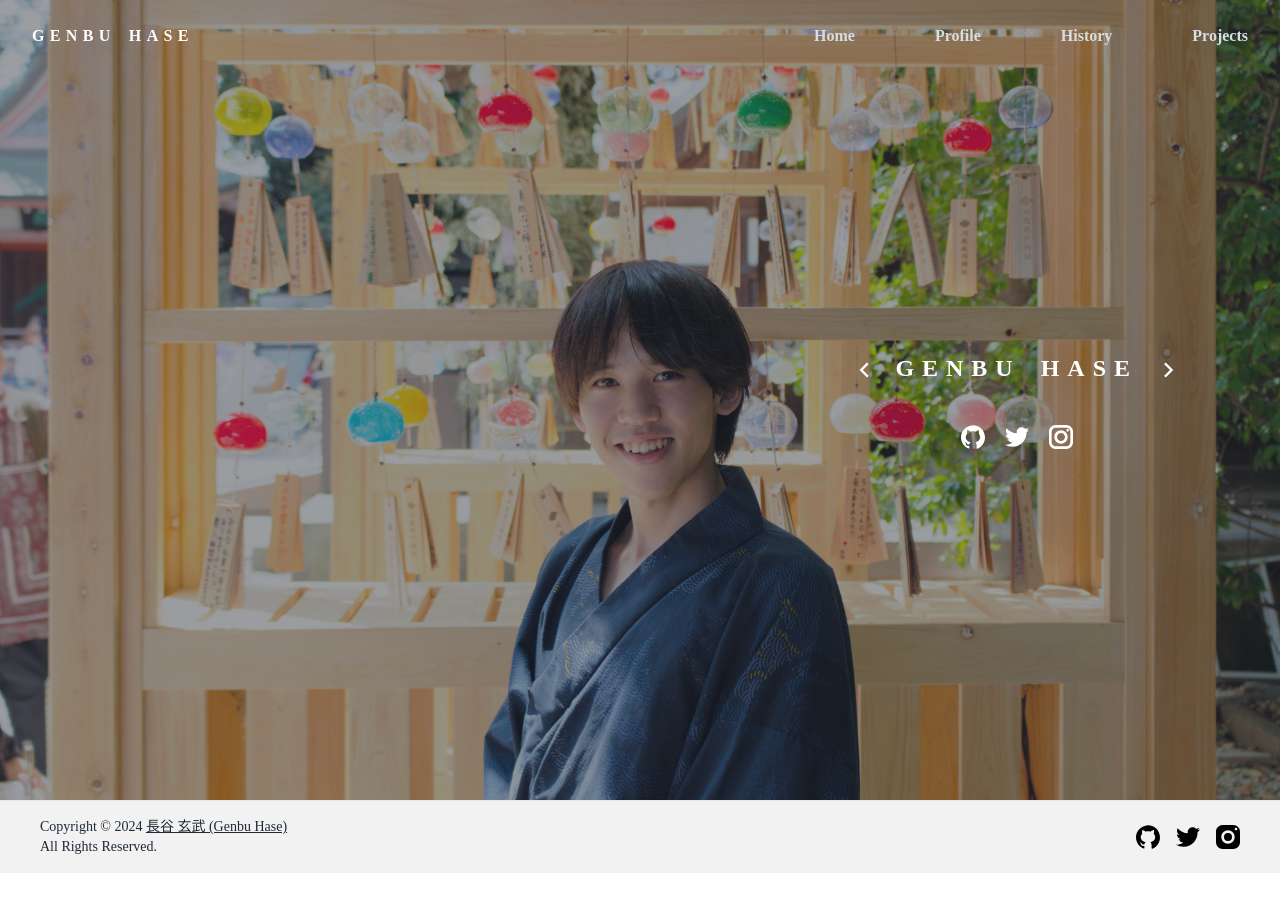
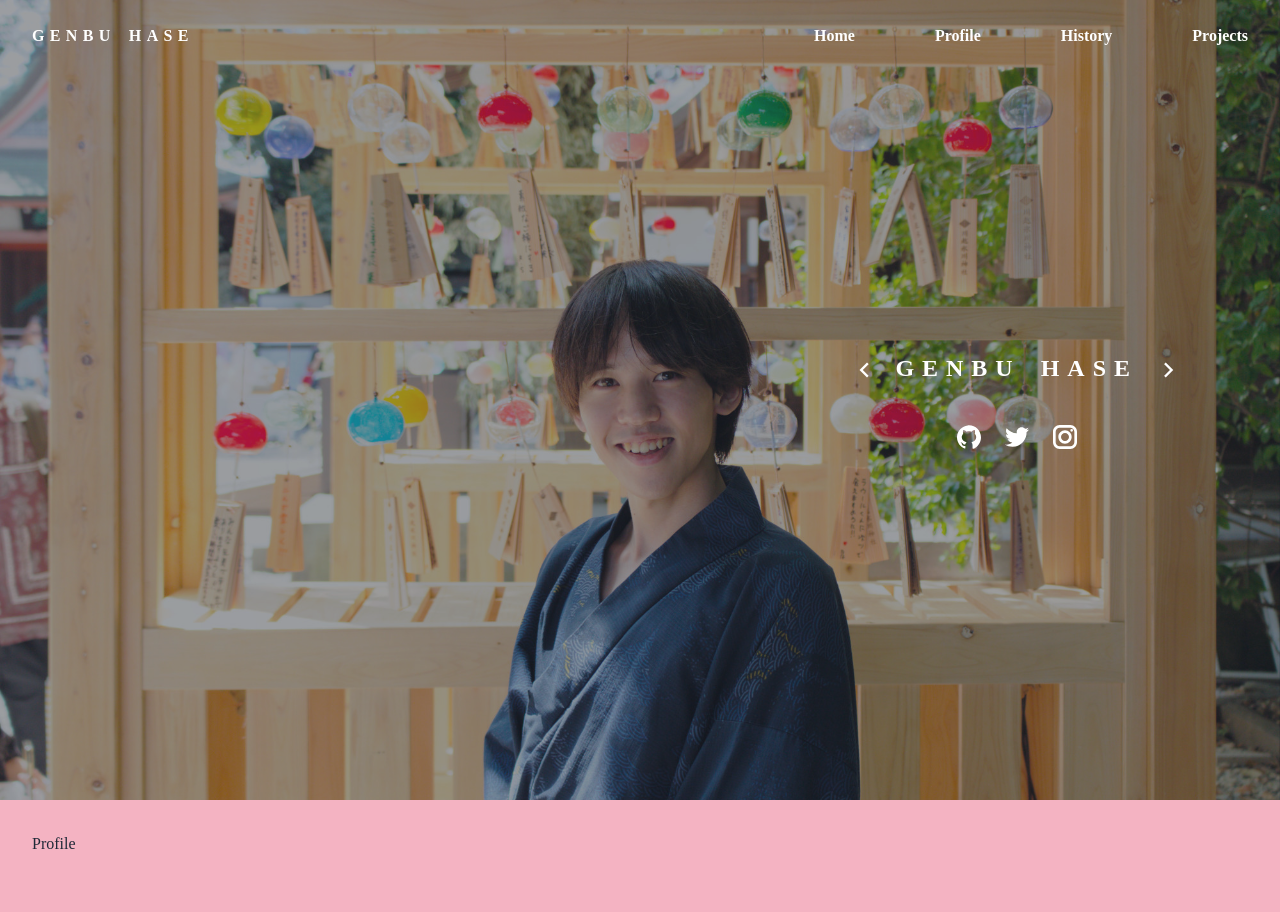
Before and after one commit to GenbuHase/GenbuHase, a Nuxt app: page / in a window 1280 px wide. Shown: the top 912 px of the page. Before the commit the page ends 873 px from the top, so only its background shows below. Built offline with nearby package versions, Linux system fonts and the light colour scheme; a web font is replaced by a local one.

Commit message:
0.1.0.12 + ナビゲーション・モバイルサイドバーを刷新

```diff
--- a/layouts/default.vue
+++ b/layouts/default.vue
@@ -1,63 +1,60 @@
 <template>
-  <div class="">
-    <header class="absolute inset-x-0 top-0 z-50 text-neutral-content">
-      <nav class="flex items-center justify-between p-6 lg:px-8" aria-label="Global">
-        <div class="flex lg:flex-1">
-          <NuxtLink to="/" class="brand-name -m-1.5 p-1.5 text-white">Genbu Hase</NuxtLink>
+  <section>
+    <header class="fixed inset-x-0 top-0 z-50 text-white">
+      <div class="drawer drawer-end">
+        <input id="sidebar-status" class="drawer-toggle" type="checkbox" />
+
+        <div class="drawer-content flex flex-col">
+          <nav class="navbar p-6 lg:px-8">
+            <div class="flex-1">
+              <NuxtLink to="/" class="brand-name -m-1.5 p-1.5">Genbu Hase</NuxtLink>
             </div>
 
             <div class="hidden lg:flex lg:gap-x-20">
-          <NuxtLink to="/" class="font-semibold leading-6">Home</NuxtLink>
-          <NuxtLink to="/profile" class="font-semibold leading-6">Profile</NuxtLink>
-          <NuxtLink to="/history" class="font-semibold leading-6">History</NuxtLink>
-          <NuxtLink to="/projects" class="font-semibold leading-6">Projects</NuxtLink>
+              <NuxtLink to="/" class="font-bold">Home</NuxtLink>
+              <NuxtLink to="/profile" class="font-bold">Profile</NuxtLink>
+              <NuxtLink to="/history" class="font-bold">History</NuxtLink>
+              <NuxtLink to="/projects" class="font-bold">Projects</NuxtLink>
             </div>
 
-        <div class="flex lg:hidden">
-          <button type="button" class="-m-2.5 inline-flex items-center justify-center rounded-md p-2.5" @click="openMenu">
-            <span class="sr-only">Open main menu</span>
+            <div class="flex-none lg:hidden">
+              <label class="btn btn-square btn-ghost" for="sidebar-status" aria-label="Open Sidebar">
                 <svg class="h-6 w-6" fill="none" viewBox="0 0 24 24" stroke-width="1.5" stroke="currentColor" aria-hidden="true">
                   <path stroke-linecap="round" stroke-linejoin="round" d="M3.75 6.75h16.5M3.75 12h16.5m-16.5 5.25h16.5" />
                 </svg>
-          </button>
+              </label>
             </div>
           </nav>
+        </div>
 
-      <!-- Mobile menu, show/hide based on menu open state. -->
-      <div ref="menu" class="menu lg:hidden" role="dialog" aria-modal="true" v-if="Menu_isOpened">
-        <!-- Background backdrop, show/hide based on slide-over state. -->
-        <div class="fixed inset-0 z-50"></div>
+        <div class="drawer-side text-base-content">
+          <label class="drawer-overlay" for="sidebar-status" aria-label="Close Sidebar" />
 
-        <div class="fixed inset-y-0 right-0 z-50 w-full overflow-y-auto bg-white px-6 py-6 sm:max-w-sm sm:ring-1 sm:ring-gray-900/10">
+          <ul class="menu menu-lg w-full sm:max-w-sm min-h-full p-6 bg-white sm:ring-1 sm:ring-gray-900/10">
             <div class="flex items-center justify-between">
               <div />
 
-            <button type="button" class="-m-2.5 rounded-md p-2.5 text-gray-700" @click="closeMenu">
-              <span class="sr-only">Close menu</span>
-
+              <label class="btn btn-square btn-ghost" for="sidebar-status" aria-label="Close Sidebar">
                 <svg class="h-6 w-6" fill="none" viewBox="0 0 24 24" stroke-width="1.5" stroke="currentColor" aria-hidden="true">
                   <path stroke-linecap="round" stroke-linejoin="round" d="M6 18L18 6M6 6l12 12" />
                 </svg>
-            </button>
+              </label>
             </div>
 
-          <div class="mt-6 flow-root">
-            <div class="-my-6 divide-y divide-gray-500/10">
-              <div class="space-y-2 py-6">
-                <NuxtLink to="/" class="-mx-3 block rounded-lg px-3 py-2 text-base font-semibold leading-7 text-gray-900 hover:bg-gray-50">Home</NuxtLink>
-                <NuxtLink to="/profile" class="-mx-3 block rounded-lg px-3 py-2 text-base font-semibold leading-7 text-gray-900 hover:bg-gray-50">Profile</NuxtLink>
-                <NuxtLink to="/history" class="-mx-3 block rounded-lg px-3 py-2 text-base font-semibold leading-7 text-gray-900 hover:bg-gray-50">History</NuxtLink>
-                <NuxtLink to="/projects" class="-mx-3 block rounded-lg px-3 py-2 text-base font-semibold leading-7 text-gray-900 hover:bg-gray-50">Projects</NuxtLink>
+            <div class="mt-6">
+              <li><NuxtLink to="/" class="text-base font-bold">Home</NuxtLink></li>
+              <li><NuxtLink to="/profile" class="text-base font-bold">Profile</NuxtLink></li>
+              <li><NuxtLink to="/history" class="text-base font-bold">History</NuxtLink></li>
+              <li><NuxtLink to="/projects" class="text-base font-bold">Projects</NuxtLink></li>
             </div>
-            </div>
-          </div>
+          </ul>
         </div>
       </div>
     </header>
 
     <slot />
 
-    <footer class="footer bg-base-200 text-base-content border-base-300 border-t px-10 py-4">
+    <footer class="footer px-10 py-4 bg-base-200 text-base-content border-base-300 border-t">
       <aside class="grid-flow-col items-center">
         <p>
           Copyright &copy; 2024 <a class="link" href="/">長谷 玄武 (Genbu Hase)</a><br>
@@ -79,38 +76,11 @@
         </a>
       </nav>
     </footer>
-  </div>
+  </section>
 </template>
 
 <style lang="scss" scoped>
-  .menu {
-    @apply transition;
-    @apply duration-200;
-    @apply ease-out;
-    @apply opacity-0;
-
-    &.open {
-      @apply transition;
-      @apply duration-150;
-      @apply ease-in;
-      @apply opacity-100;
-    }
-  }
 </style>
 
 <script setup lang="ts">
-  import { ref } from "vue";
-
-  const menu = ref();
-  const Menu_isOpened = ref(false);
-
-  function openMenu () {
-    Menu_isOpened.value = true;
-    setTimeout(() => menu.value.classList.add("open"));
-  }
-
-  function closeMenu () {
-    menu.value.classList.remove("open");
-    setTimeout(() => Menu_isOpened.value = false, 150);
-  }
 </script>
--- a/package.json
+++ b/package.json
@@ -1,7 +1,7 @@
 {
   "type": "module",
   "name": "genbuhase-portfolio",
-  "version": "0.1.0.11",
+  "version": "0.1.0.12",
   "description": "GenbuHase's Portfolio",
   "author": "Genbu Hase (https://genbuhase.github.io/)",
   "main": "index.js",
--- a/pages/index.vue
+++ b/pages/index.vue
@@ -1,5 +1,5 @@
 <template>
-  <div class="bg-current">
+  <main class="text-base-content bg-[#f4b3c2]">
     <aside ref="hero" :class='["hero", `hero-${currentHeroImage}`, "min-h-svh"]'>
       <div class="hero-overlay opacity-80"></div>
 
@@ -16,7 +16,7 @@
           </button>
         </div>
 
-        <nav class="grid grid-flow-col gap-5">
+        <nav class="grid grid-flow-col gap-6">
           <a href="https://github.com/GenbuHase" target="_blank">
             <img src="~/assets/icons/github-outlined.svg" />
           </a>
@@ -31,7 +31,11 @@
         </nav>
       </div>
     </aside>
-  </div>
+
+    <article id="profile" class="container p-8 min-h-svh">
+      <h1>Profile</h1>
+    </article>
+  </main>
 </template>
 
 <style lang="scss" scoped>
```
Also changed, not shown: 1 other file (tests, documents, lock files or other folders). Lines whose indentation alone changed are shown as unchanged.
